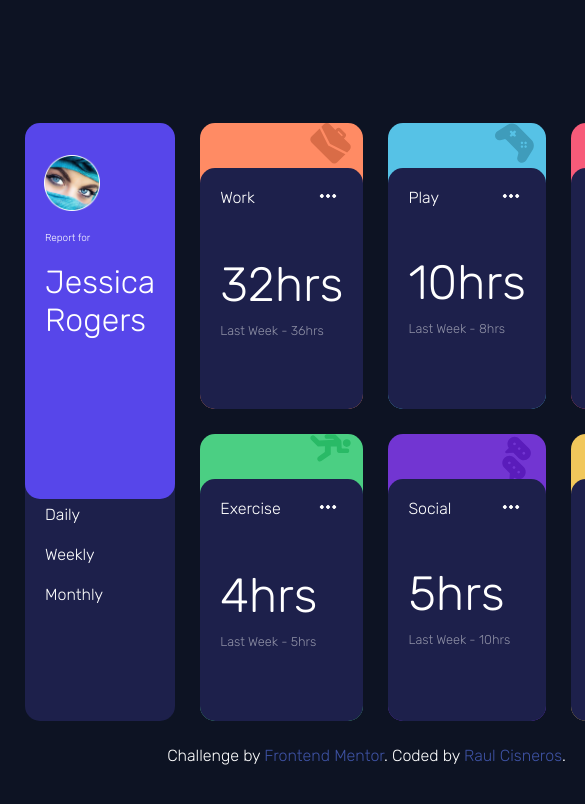
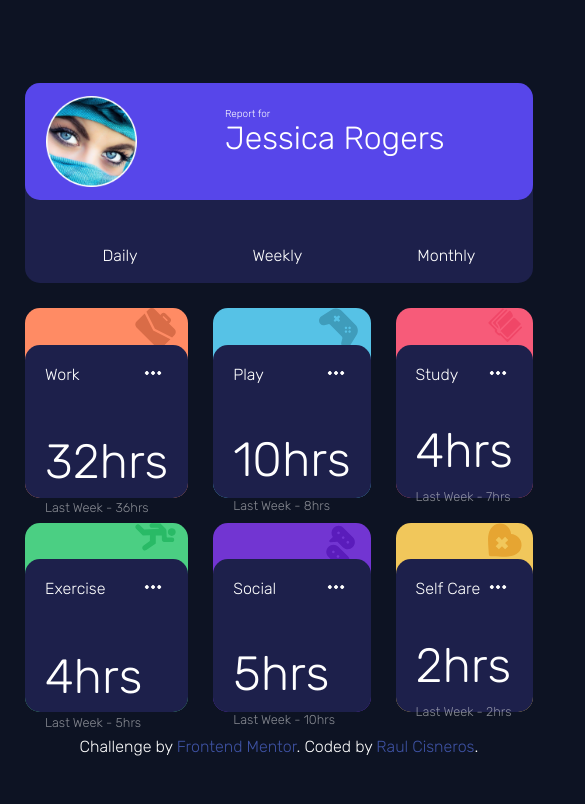
Before and after one commit to avfreq/time-tracking-dashboard, a website: page index.html in a window 390 px wide. Shown: the top 804 px of the page, 585 px wide, since content can reach past the window. Drawn offline with Linux system fonts and the light colour scheme.

Commit message:
working on @media queries

```diff
--- /dev/null
+++ b/src/scss/base/_media.scss
@@ -0,0 +1,101 @@
+@media (max-width: 960px) {
+.global-container {
+    display: grid;
+    grid-template-columns: .5fr 1fr 1fr 1fr .5fr;
+    grid-template-rows: .5fr 1fr .5fr .10fr .1fr 1fr .10fr .1fr 1fr .2fr .5fr;
+    width: 100vw;
+    height: 100vh;
+    grid-gap: 25px;
+
+    .left-top {
+        grid-column: 2/5;
+        grid-row: 2/3;
+        background-size: 18%;
+        background-position: 5% 50%;
+        padding: 5% 10px 20px 200px;
+
+        .list1 {
+        font-size: 10px;
+        line-height: 10px;
+        }
+        .list2 {
+        font-size: 2rem;
+        }
+    }
+    .left-bottom {
+        grid-column: 2/5;
+        grid-row: 2/4;
+        padding-top: 30%;
+        display: flex;
+        justify-content: space-around;
+    }
+
+    //--- work card
+    .header-work {
+        grid-column: 2/3; // 3/4
+        grid-row: 4/7; // 2/5
+    }
+    .work-ul {
+        grid-column: 2/3;
+        grid-row: 5/7;
+    }
+
+    //--- play card
+    .header-play {
+        grid-column: 3/4;
+        grid-row: 4/7;
+        z-index: -1;
+    }
+    .play-ul {
+        grid-column: 3/4;
+        grid-row: 5/7;
+    }
+
+    //--- study card
+    .header-study {
+        grid-column: 4/5;
+        grid-row: 4/7;
+    }
+    .study-ul {
+        grid-column: 4/5;
+        grid-row: 5/7;
+    }
+
+    //--- exercise card
+    .header-exercise {
+        grid-column: 2/3;
+        grid-row: 7/10;
+    }
+    .exercise-ul {
+        grid-column: 2/3;
+        grid-row: 8/10;
+        position: relative;
+    }
+
+    //--- social card
+    .header-social {
+        grid-column: 3/4;
+        grid-row: 7/10;
+    }
+    .social-ul {
+        grid-column: 3/4;
+        grid-row: 8/10;
+        position: relative;
+    }
+
+    //--- self care card
+    .header-self-care {
+        grid-column: 4/5;
+        grid-row: 7/10;
+    }
+    .self-care-ul {
+        grid-column: 4/5;
+        grid-row: 8/10;
+    }
+
+    .attribution {
+        grid-column: 2/5;
+        grid-row: 10/11;
+    }
+}
+}
--- a/src/scss/main.scss
+++ b/src/scss/main.scss
@@ -2,3 +2,4 @@
 @use "abstracts/fonts";
 @use "abstracts/colors";
 @use "base/layout";
+@use "base/media";
```
Also changed, not shown: dist/css/abstracts/.__fonts.css (added), dist/css/main.css, src/scss/abstracts/.__fonts.scss (added), 1 other file.
